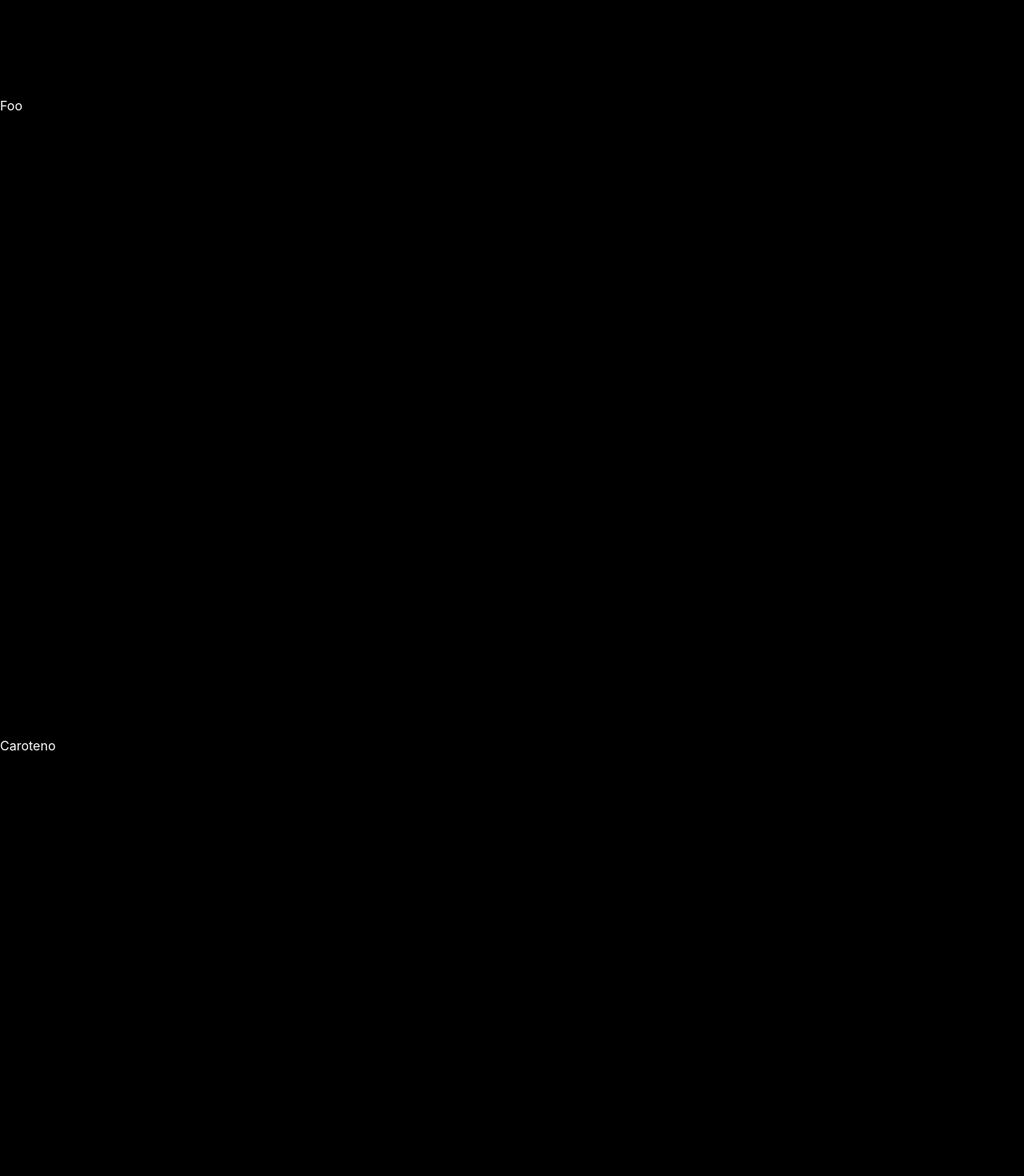
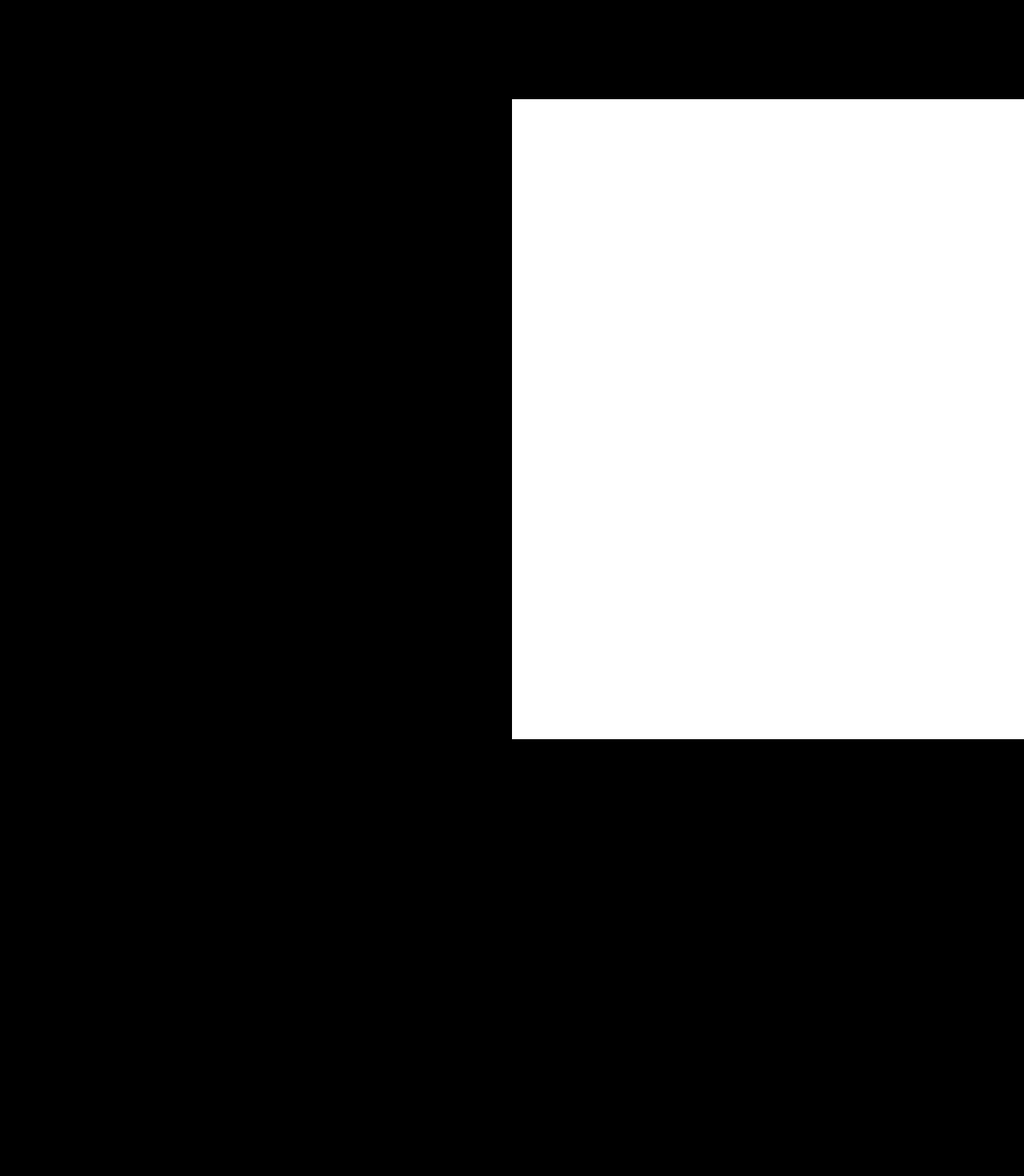
Before and after one commit to galifornia/agency-website, a Next.js app: page / in a window 1280 px wide. Shown: the part 3120-4590 px from the top of the page at 80% size. Built offline with nearby package versions, Linux system fonts and the light colour scheme.

Commit message:
[components] sticky Works showcase

```diff
--- a/components/tile.tsx
+++ b/components/tile.tsx
@@ -1,4 +1,4 @@
-import React, { useContext, useRef } from "react";
+import React, { useContext, useEffect, useRef } from "react";
 import { ScrollContext } from "../utils/scroll-observer";
 
 interface WrapperProps {
@@ -37,23 +37,55 @@
 
     currentPage = percentY * numOfPages;
   }
+
   return (
     <TileContext.Provider value={{ numOfPages, currentPage }}>
-      <div ref={refContainer} className="relative  text-white">
+      <div
+        ref={refContainer}
+        className="relative text-white"
+        style={{
+          height: numOfPages * 100 + "vh",
+        }}
+      >
         {children}
       </div>
     </TileContext.Provider>
   );
 };
 
-export const TileBackground: React.FC = () => (
-  <div className="absolute h-full w-full"></div>
-);
+export const TileBackground: React.FC<{ children: React.ReactNode }> = ({
+  children,
+}) => <div className="absolute h-full w-full bg-black">{children}</div>;
 
 export const TileContent: React.FC<{ children: React.ReactNode }> = ({
   children,
-}) => (
-  <div className="sticky top-0 h-screen bg-black overflow-hidden">
-    {children}
-  </div>
-);
+}) => <div className="sticky top-0 h-screen overflow-hidden">{children}</div>;
+
+interface Props {
+  page: number;
+  renderContent: (props: { progress: number }) => any;
+}
+
+export const Tile: React.FC<Props> = ({ page, renderContent }) => {
+  const { currentPage, numOfPages } = useContext(TileContext);
+  const progress = Math.max(0, currentPage - page);
+  const refContainer = useRef<HTMLDivElement>(null);
+
+  let opacity = Math.min(1, Math.max(0, progress * 4));
+  if (progress > 0.85 && page < numOfPages - 1) {
+    opacity = Math.max(0, (1.0 - progress) * 4);
+  }
+
+  return (
+    <div
+      ref={refContainer}
+      className="absolute top-0 w-full"
+      style={{
+        pointerEvents: progress >= 0 || progress >= 1 ? "none" : undefined,
+        opacity,
+      }}
+    >
+      {renderContent({ progress })}
+    </div>
+  );
+};
--- /dev/null
+++ b/components/work.tsx
@@ -0,0 +1,59 @@
+import React from "react";
+
+export const WorkContainer: React.FC<{ children: React.ReactNode }> = ({
+  children,
+}) => (
+  <div className="grid grid-cols-1 lg:grid-cols-2 w-full min-h-screen">
+    {children}
+  </div>
+);
+
+export const WorkBackground: React.FC = () => (
+  <div className="grid grid-cols-1 lg:grid-cols-2 w-full min-h-screen sticky top-0">
+    <div className="bg-black h-[30vh] lg:h-auto"></div>
+    <div className="bg-white h-[70vh] lg:min-h-screen"></div>
+  </div>
+);
+
+export const WorkLeft: React.FC<{
+  children: React.ReactNode;
+  progress: number;
+}> = ({ children, progress }) => {
+  let translateY = Math.max(0, 50 - progress * 3 * 50);
+  if (progress > 0.85) translateY = Math.max(-50, -(progress - 0.85) * 2 * 50);
+  return (
+    <div
+      className="flex flex-col items-center justify-center text-3xl lg:text-3xl h-[30vh] lg:h-auto"
+      style={{
+        transform: `translateY(${translateY}px)`,
+      }}
+    >
+      <div className="leading-10">{children}</div>
+    </div>
+  );
+};
+
+export const WorkRight: React.FC<{
+  children: React.ReactNode;
+  progress: number;
+}> = ({ progress, children }) => {
+  let translateY = Math.max(-50, -(progress - 0.5) * 50);
+  return (
+    <div
+      className="flex flex-1 lg:items-center justify-center h-screen"
+      style={{
+        transform: `translateY(${translateY}px)`,
+      }}
+    >
+      <div className="w-full max-w-md pt-10 lg:pt-0 px-10 md:px-0">
+        {children}
+      </div>
+    </div>
+  );
+};
+
+const Work: React.FC = () => {
+  return <div>Work</div>;
+};
+
+export default Work;
--- a/components/works.tsx
+++ b/components/works.tsx
@@ -1,14 +1,62 @@
-import { TileBackground, TileContent, TileWrapper } from "./tile";
+import { Tile, TileBackground, TileContent, TileWrapper } from "./tile";
+import { WorkBackground, WorkContainer, WorkLeft, WorkRight } from "./work";
 
 type Props = {};
 
 const Works: React.FC<Props> = () => {
   return (
     <TileWrapper numOfPages={3}>
-      <TileBackground></TileBackground>
-      <TileContent>Foo</TileContent>
-      <TileContent>Caroteno</TileContent>
-      <TileContent>Tupe</TileContent>
+      <TileBackground>
+        <WorkBackground />
+      </TileBackground>
+      <TileContent>
+        <Tile
+          renderContent={({ progress }) => (
+            <WorkContainer>
+              <WorkLeft progress={progress}>
+                <div>We built</div>
+                <div className="text-4xl md:text-5xl font-semibold tracking-tight">
+                  Pink Panda&apos;s app
+                </div>
+              </WorkLeft>
+              <WorkRight progress={progress}>
+                <div>AGAIN</div>
+              </WorkRight>
+            </WorkContainer>
+          )}
+          page={0}
+        ></Tile>
+      </TileContent>
+      <TileContent>
+        <Tile
+          renderContent={({ progress }) => (
+            <WorkContainer>
+              <WorkLeft progress={progress}>
+                <div>We craft</div>
+              </WorkLeft>
+              <WorkRight progress={progress}>
+                <div>AGAIN</div>
+              </WorkRight>
+            </WorkContainer>
+          )}
+          page={1}
+        ></Tile>
+      </TileContent>
+      <TileContent>
+        <Tile
+          renderContent={({ progress }) => (
+            <WorkContainer>
+              <WorkLeft progress={progress}>
+                <div>We do</div>
+              </WorkLeft>
+              <WorkRight progress={progress}>
+                <div>AGAIN</div>
+              </WorkRight>
+            </WorkContainer>
+          )}
+          page={2}
+        ></Tile>
+      </TileContent>
     </TileWrapper>
   );
 };
--- a/pages/index.tsx
+++ b/pages/index.tsx
@@ -17,6 +17,7 @@
       <AboutUs />
       <Skills />
       <Works />
+      <AboutUs />
     </div>
   );
 };
```
